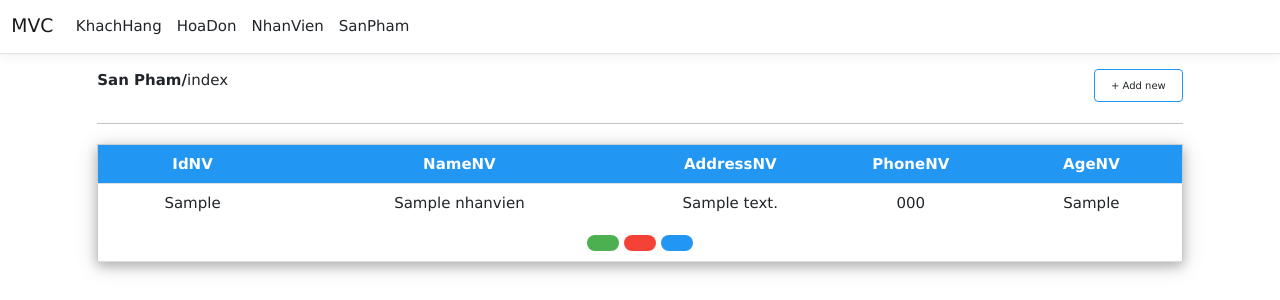
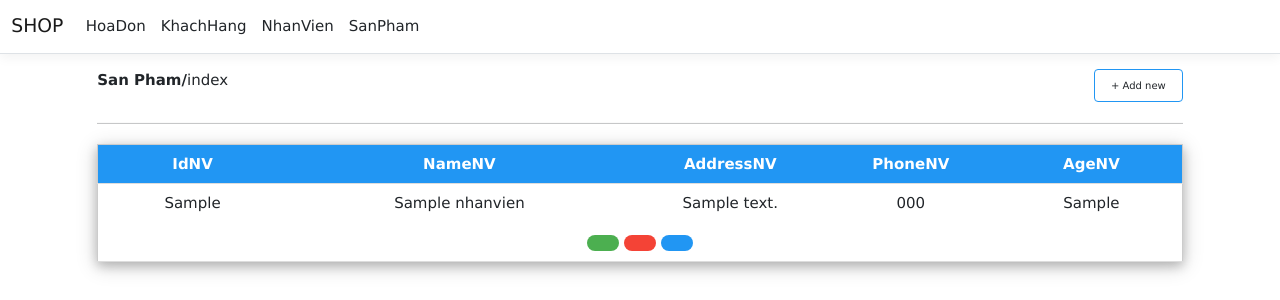
Before and after one commit to DaoTrongHieuk2/BaiTapLon, an ASP.NET Core app: page /NhanVien in a window 1280 px wide. Shown: the top 300 px of the page. Run offline with ASP.NET Core 8, Linux system fonts and the light colour scheme; empty tables hold one stand-in row (values such as "Sample post"); style sheets or scripts are compiled from the project's sources; database files in the repository are not loaded.

Commit message:
hoanthanh DaoTrongHieu

```diff
--- a/MVC/Views/Shared/_Layout.cshtml
+++ b/MVC/Views/Shared/_Layout.cshtml
@@ -4,7 +4,7 @@
 <head>
     <meta charset="utf-8" />
     <meta name="viewport" content="width=device-width, initial-scale=1.0" />
-    <title>@ViewData["Title"] - MVC</title>
+    <title>@ViewData["Title"] - Shop Ban Trai Cay</title>
     <link rel="stylesheet" href="~/lib/bootstrap/dist/css/bootstrap.min.css" />
     <link rel="stylesheet" href="~/css/site.css" asp-append-version="true" />
     <link rel="stylesheet" href="~/MVC.styles.css" asp-append-version="true" />
@@ -15,7 +15,7 @@
     <header>
         <nav class="navbar navbar-expand-sm navbar-toggleable-sm navbar-light bg-white border-bottom box-shadow mb-3">
             <div class="container-fluid">
-                <a class="navbar-brand" asp-area="" asp-controller="Home" asp-action="Index">MVC</a>
+                <a class="navbar-brand" asp-area="" asp-controller="Home" asp-action="Index">SHOP</a>
                 <button class="navbar-toggler" type="button" data-bs-toggle="collapse" data-bs-target=".navbar-collapse"
                     aria-controls="navbarSupportedContent" aria-expanded="false" aria-label="Toggle navigation">
                     <span class="navbar-toggler-icon"></span>
@@ -23,12 +23,12 @@
                 <div class="navbar-collapse collapse d-sm-inline-flex justify-content-between">
                     <ul class="navbar-nav flex-grow-1">
                         <li class="nav-item">
+                            <a class="nav-link text-dark" asp-area="" asp-controller="HoaDon"
+                                asp-action="Index">HoaDon</a>
+                        </li>
+                        <li class="nav-item">
                             <a class="nav-link text-dark" asp-area="" asp-controller="KhachHang"
                                 asp-action="Index">KhachHang</a>
-                        </li>
-                        <li class="nav-item">
-                            <a class="nav-link text-dark" asp-area="" asp-controller="HoaDon"
-                                asp-action="Index">HoaDon</a>
                         </li>
                         <li class="nav-item">
                             <a class="nav-link text-dark" asp-area="" asp-controller="NhanVien"
```
Also changed, not shown: 9 other files.
